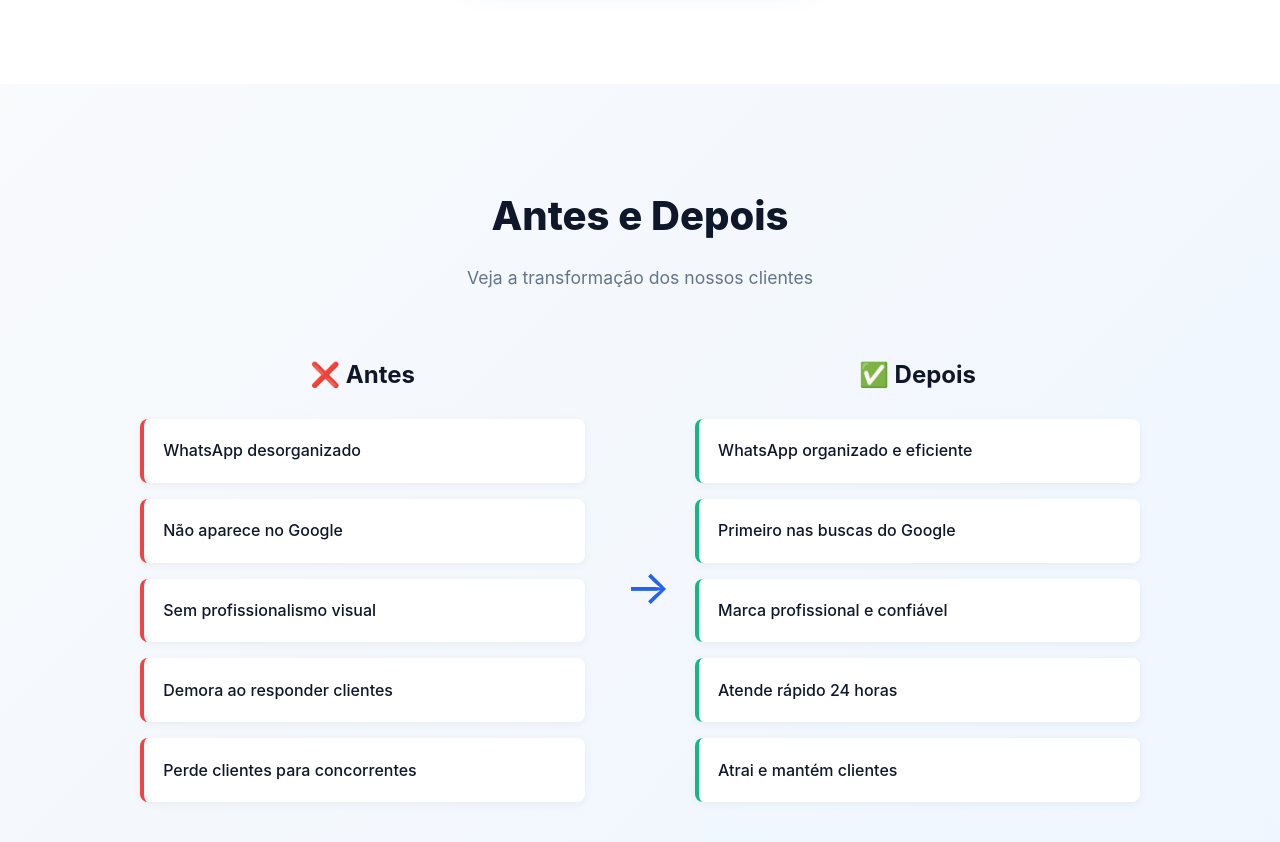
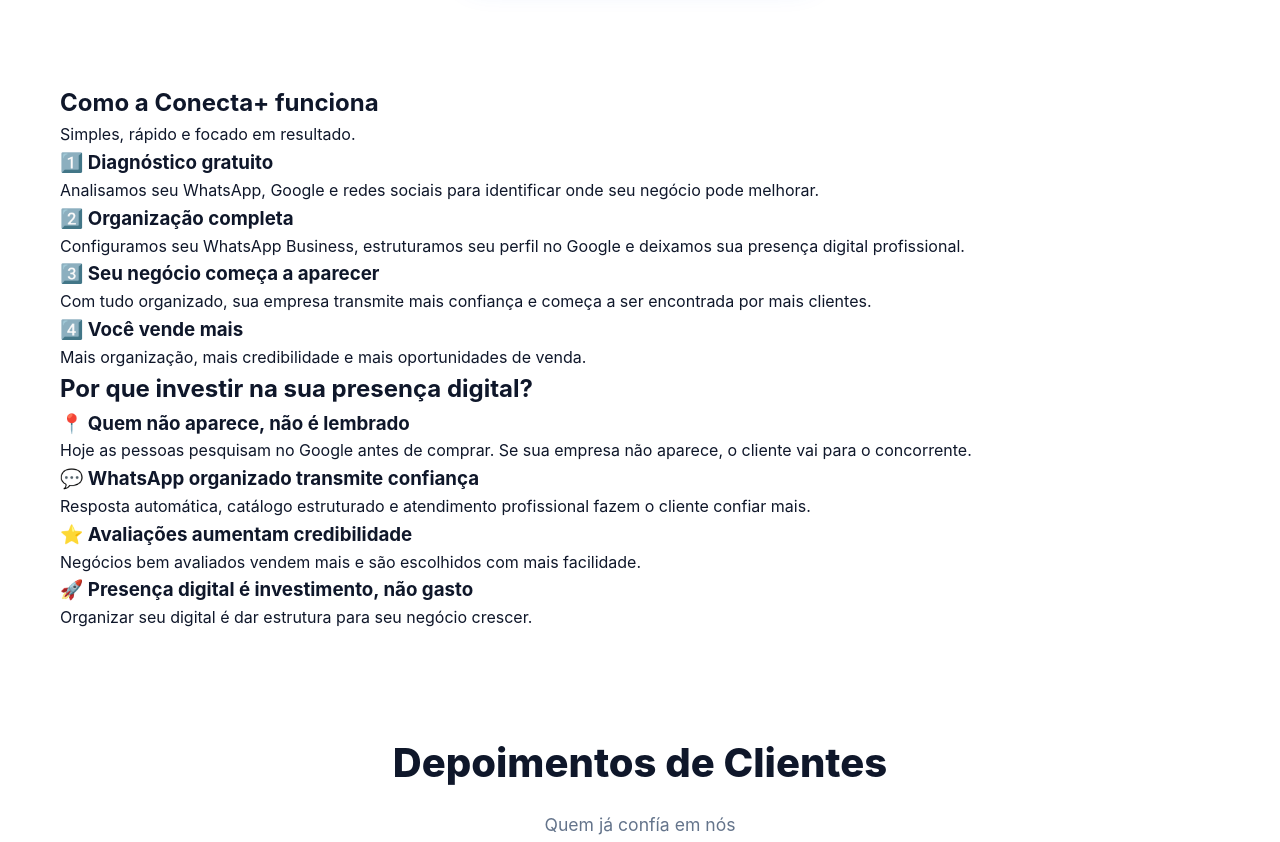
Before and after one commit to 123joaomamoel123-ship-it/conecta_mais, a plain HTML site: page index.html in a window 1280 px wide. Shown: the part 3280-4122 px from the top of the page. Drawn offline with Linux system fonts and the light colour scheme.

Commit message:
Remove 'Antes e Depois' section and add 'Como Funciona'

```diff
--- a/index.html
+++ b/index.html
@@ -169,52 +169,62 @@
         </div>
     </section>
 
-    <!-- SEÇÃO ANTES E DEPOIS -->
-    <section class="antes-depois">
+    <!-- SEÇÃO COMO FUNCIONA -->
+    <section class="como-funciona">
   <div class="container">
-            <div class="section-header">
-                <h2>Antes e Depois</h2>
-                <p>Veja a transformação dos nossos clientes</p>
+    <h2>Como a Conecta+ funciona</h2>
+    <p class="subtitulo">
+      Simples, rápido e focado em resultado.
+    </p>
+
+    <div class="passos">
+      <div class="passo">
+        <h3>1️⃣ Diagnóstico gratuito</h3>
+        <p>Analisamos seu WhatsApp, Google e redes sociais para identificar onde seu negócio pode melhorar.</p>
       </div>
-            <div class="comparacao-grid">
-                <div class="comparacao-coluna">
-                    <h3>❌ Antes</h3>
-                    <div class="comparacao-item">
-                        <p>WhatsApp desorganizado</p>
+
+      <div class="passo">
+        <h3>2️⃣ Organização completa</h3>
+        <p>Configuramos seu WhatsApp Business, estruturamos seu perfil no Google e deixamos sua presença digital profissional.</p>
       </div>
-                    <div class="comparacao-item">
-                        <p>Não aparece no Google</p>
+
+      <div class="passo">
+        <h3>3️⃣ Seu negócio começa a aparecer</h3>
+        <p>Com tudo organizado, sua empresa transmite mais confiança e começa a ser encontrada por mais clientes.</p>
       </div>
-                    <div class="comparacao-item">
-                        <p>Sem profissionalismo visual</p>
-                    </div>
-                    <div class="comparacao-item">
-                        <p>Demora ao responder clientes</p>
-                    </div>
-                    <div class="comparacao-item">
-                        <p>Perde clientes para concorrentes</p>
+
+      <div class="passo">
+        <h3>4️⃣ Você vende mais</h3>
+        <p>Mais organização, mais credibilidade e mais oportunidades de venda.</p>
       </div>
     </div>
-                <div class="comparacao-visual">
-                    <div class="arrow">→</div>
   </div>
-                <div class="comparacao-coluna">
-                    <h3>✅ Depois</h3>
-                    <div class="comparacao-item sucesso">
-                        <p>WhatsApp organizado e eficiente</p>
+</section>
+
+
+<section class="porque-investir">
+  <div class="container">
+    <h2>Por que investir na sua presença digital?</h2>
+
+    <div class="beneficios">
+      <div class="beneficio">
+        <h3>📍 Quem não aparece, não é lembrado</h3>
+        <p>Hoje as pessoas pesquisam no Google antes de comprar. Se sua empresa não aparece, o cliente vai para o concorrente.</p>
       </div>
-                    <div class="comparacao-item sucesso">
-                        <p>Primeiro nas buscas do Google</p>
+
+      <div class="beneficio">
+        <h3>💬 WhatsApp organizado transmite confiança</h3>
+        <p>Resposta automática, catálogo estruturado e atendimento profissional fazem o cliente confiar mais.</p>
       </div>
-                    <div class="comparacao-item sucesso">
-                        <p>Marca profissional e confiável</p>
+
+      <div class="beneficio">
+        <h3>⭐ Avaliações aumentam credibilidade</h3>
+        <p>Negócios bem avaliados vendem mais e são escolhidos com mais facilidade.</p>
       </div>
-                    <div class="comparacao-item sucesso">
-                        <p>Atende rápido 24 horas</p>
-                    </div>
-                    <div class="comparacao-item sucesso">
-                        <p>Atrai e mantém clientes</p>
-                    </div>
+
+      <div class="beneficio">
+        <h3>🚀 Presença digital é investimento, não gasto</h3>
+        <p>Organizar seu digital é dar estrutura para seu negócio crescer.</p>
       </div>
     </div>
   </div>
```
Lines whose indentation alone changed are shown as unchanged.
